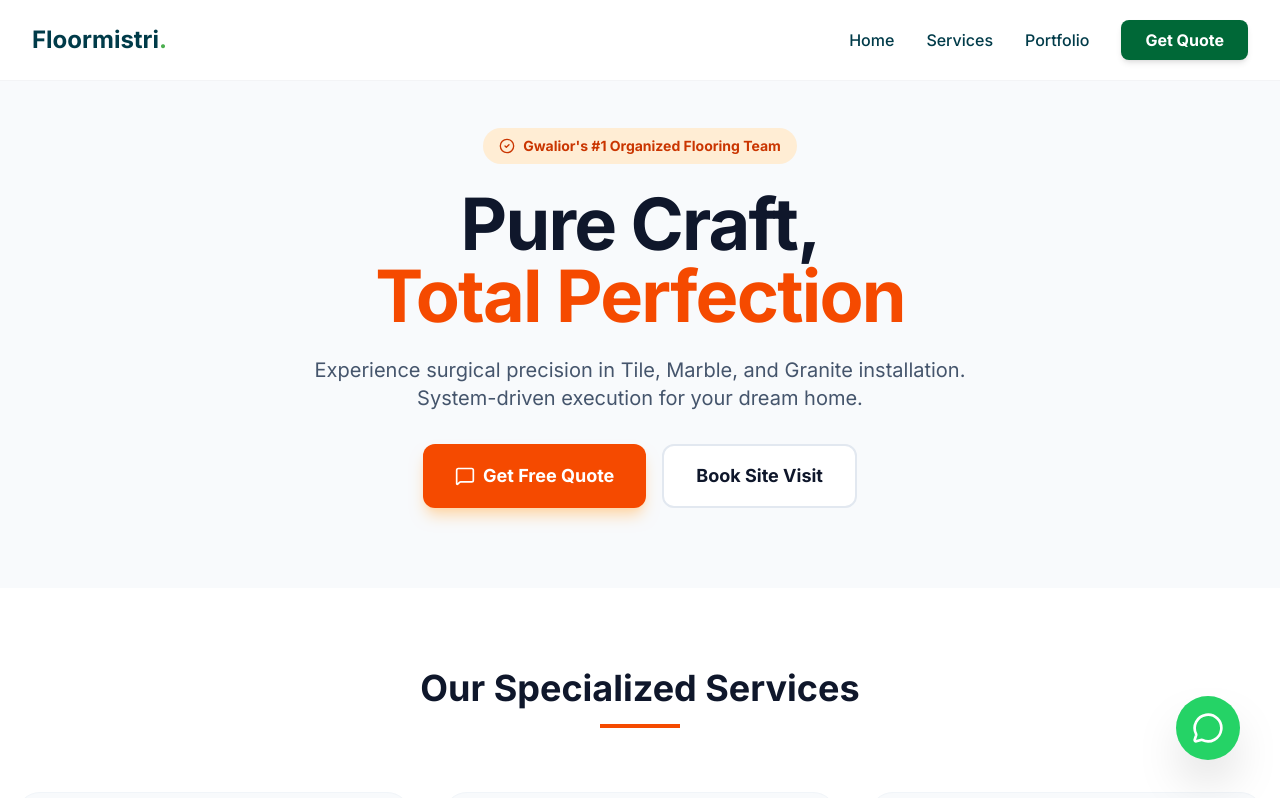
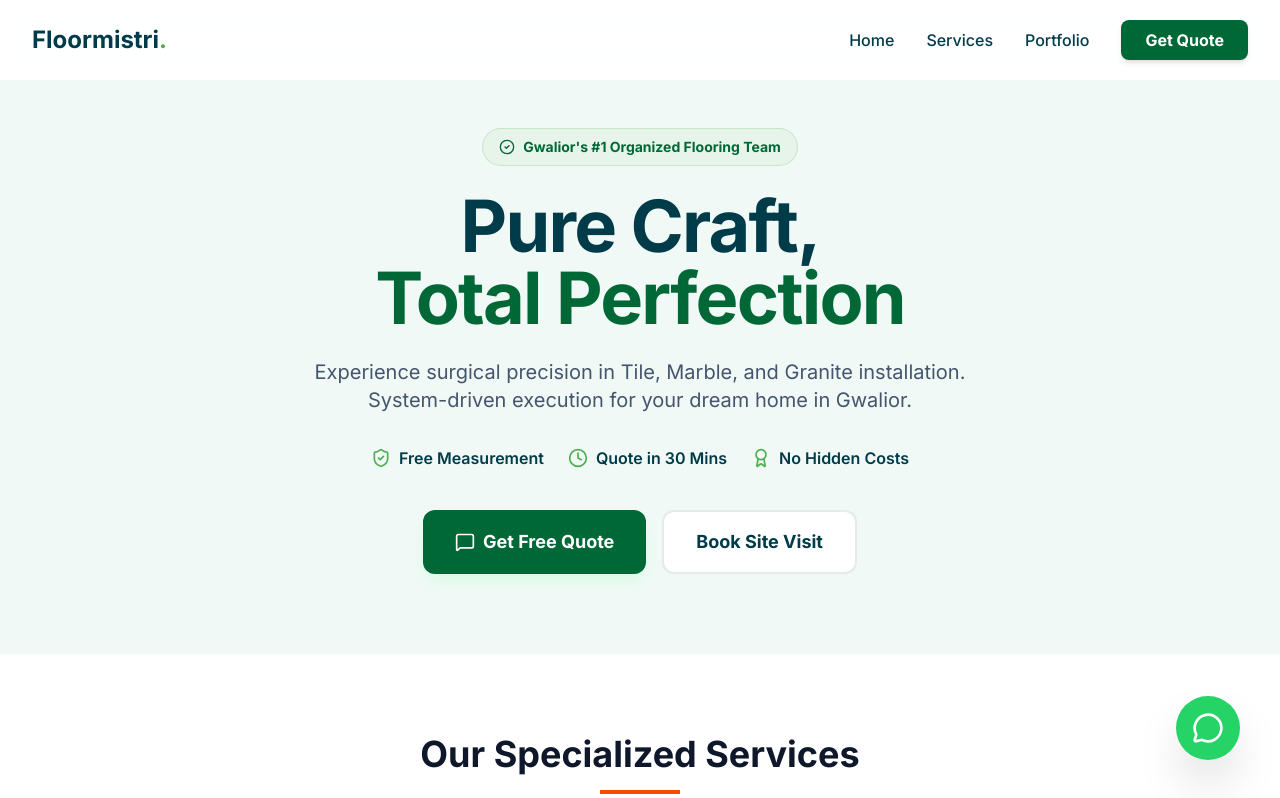
Before and after one commit to floormistri-code/floormistri-web, a Next.js app: page / in a window 1280 px wide. Shown: the top 798 px of the page. Built offline with nearby package versions, Linux system fonts and the light colour scheme; no server answers.

Commit message:
Branding: Full Homepage refresh with Teal/Green and Trust Badges

```diff
--- a/app/page.tsx
+++ b/app/page.tsx
@@ -6,47 +6,62 @@ import Services from '@/components/Services';
 import Portfolio from '@/components/Portfolio';
 import QuoteCalculator from '@/components/QuoteCalculator';
 import Testimonials from '@/components/Testimonials';
-import WhyUs from '@/components/WhyUs'; // The new System Process section
+import WhyUs from '@/components/WhyUs';
 import VisitModal from '@/components/VisitModal';
-import { Phone, MapPin, CheckCircle2, MessageSquare } from 'lucide-react';
+import { Phone, MapPin, CheckCircle2, MessageSquare, ShieldCheck, Clock, Award } from 'lucide-react';
 
 export default function Home() {
   const [isModalOpen, setIsModalOpen] = useState(false);
 
-  // BUSINESS DETAILS
   const myPhone = "917067699504";
   const myAddress = "Deen Dayal Nagar, Gwalior, MP";
 
   return (
     <main className="min-h-screen bg-white">
-      {/* 1. NAVBAR */}
       <Navbar onOpenModal={() => setIsModalOpen(true)} />
 
-      {/* 2. HERO SECTION */}
-      <section className="pt-32 pb-20 bg-slate-50">
+      {/* HERO SECTION - Updated with Brand Colors & Trust Badges */}
+      <section className="pt-32 pb-20 bg-[#f0f9f6]">
         <div className="max-w-7xl mx-auto px-4 text-center">
-          <div className="inline-flex items-center gap-2 bg-orange-100 text-orange-700 px-4 py-2 rounded-full text-sm font-bold mb-6">
+          <div className="inline-flex items-center gap-2 bg-[#e6f4ea] text-[#006837] px-4 py-2 rounded-full text-sm font-bold mb-6 border border-[#4CAF50]/20">
             <CheckCircle2 size={16} />
             Gwalior's #1 Organized Flooring Team
           </div>
-          <h1 className="text-5xl md:text-7xl font-bold text-slate-900 mb-6 tracking-tight">
+          <h1 className="text-5xl md:text-7xl font-bold text-[#003B49] mb-6 tracking-tight">
             Pure Craft,<br />
-            <span className="text-orange-600">Total Perfection</span>
+            <span className="text-[#006837]">Total Perfection</span>
           </h1>
           <p className="text-xl text-slate-600 mb-8 max-w-2xl mx-auto">
-            Experience surgical precision in Tile, Marble, and Granite installation. System-driven execution for your dream home.
+            Experience surgical precision in Tile, Marble, and Granite installation. System-driven execution for your dream home in Gwalior.
           </p>
+
+          {/* New Trust Badges */}
+          <div className="flex flex-wrap justify-center gap-6 mb-10">
+            <div className="flex items-center gap-2 text-[#003B49] font-semibold">
+              <ShieldCheck className="text-[#4CAF50]" size={20} />
+              <span>Free Measurement</span>
+            </div>
+            <div className="flex items-center gap-2 text-[#003B49] font-semibold">
+              <Clock className="text-[#4CAF50]" size={20} />
+              <span>Quote in 30 Mins</span>
+            </div>
+            <div className="flex items-center gap-2 text-[#003B49] font-semibold">
+              <Award className="text-[#4CAF50]" size={20} />
+              <span>No Hidden Costs</span>
+            </div>
+          </div>
+
           <div className="flex flex-col sm:flex-row gap-4 justify-center">
             <a
               href={`https://wa.me/${myPhone}?text=Hi%20Floormistri,%20I%20need%20a%20quote%20for%20my%20flooring%20project.`}
-              className="bg-orange-600 text-white px-8 py-4 rounded-xl font-bold text-lg hover:bg-orange-700 transition shadow-lg shadow-orange-200 flex items-center justify-center gap-2"
+              className="bg-[#006837] text-white px-8 py-4 rounded-xl font-bold text-lg hover:bg-[#003B49] transition shadow-lg shadow-green-100 flex items-center justify-center gap-2"
             >
               <MessageSquare size={20} />
               Get Free Quote
             </a>
             <button
               onClick={() => setIsModalOpen(true)}
-              className="bg-white text-slate-900 border-2 border-slate-200 px-8 py-4 rounded-xl font-bold text-lg hover:bg-slate-50 transition"
+              className="bg-white text-[#003B49] border-2 border-[#003B49]/10 px-8 py-4 rounded-xl font-bold text-lg hover:bg-slate-50 transition"
             >
               Book Site Visit
             </button>
@@ -54,22 +69,13 @@ export default function Home() {
         </div>
       </section>
 
-      {/* 3. SERVICES SECTION */}
       <Services />
-
-      {/* 4. THE SYSTEM PROCESS (WhyUs) */}
       <WhyUs />
-
-      {/* 5. PORTFOLIO SECTION */}
       <Portfolio />
-
-      {/* 6. TESTIMONIALS SECTION */}
       <Testimonials />
-
-      {/* 7. QUOTE CALCULATOR */}
       <QuoteCalculator />
 
-      {/* 8. GOOGLE MAPS SECTION */}
+      {/* MAP SECTION */}
       <section className="w-full h-[450px] bg-gray-100 border-t border-b border-gray-200">
         <iframe
           src="https://www.google.com/maps/embed?pb=!1m18!1m12!1m3!1d14316.51735114781!2d78.19914044558034!3d26.224953941427144!2m3!1f0!2f0!3f0!3m2!1i1024!2i768!4f13.1!3m3!1m2!1s0x3976c138d601b073%3A0x6d5c64366e4a2e58!2sDeen%20Dayal%20Nagar%2C%20Gwalior%2C%20Madhya%20Pradesh!5e0!3m2!1sen!2sin!4v1707998000000!5m2!1sen!2sin"
@@ -82,45 +88,45 @@ export default function Home() {
         ></iframe>
       </section>
 
-      {/* 9. CONTACT SECTION */}
+      {/* CONTACT SECTION - Updated Branding */}
       <section className="py-20 bg-white" id="contact">
         <div className="max-w-7xl mx-auto px-4">
           <div className="grid md:grid-cols-2 gap-12 items-center">
             <div>
-              <h2 className="text-3xl font-bold text-slate-900 mb-6">Let's Discuss Your Project</h2>
+              <h2 className="text-3xl font-bold text-[#003B49] mb-6">Let's Discuss Your Project</h2>
               <p className="text-lg text-slate-600 mb-8 leading-relaxed">
                 Visit our office in Deen Dayal Nagar or call us to schedule a free measurement. Experience the Floormistri difference.
               </p>
 
               <div className="space-y-6">
                 <div className="flex items-center gap-4 group">
-                  <div className="bg-orange-100 p-3 rounded-full text-orange-600 group-hover:bg-orange-600 group-hover:text-white transition">
+                  <div className="bg-[#e6f4ea] p-3 rounded-full text-[#006837] group-hover:bg-[#006837] group-hover:text-white transition">
                     <Phone size={24} />
                   </div>
                   <div>
                     <p className="text-sm text-slate-500 uppercase font-bold tracking-wider">Direct Call</p>
-                    <p className="text-xl font-bold text-slate-900">+{myPhone}</p>
+                    <p className="text-xl font-bold text-[#003B49]">+{myPhone}</p>
                   </div>
                 </div>
 
                 <div className="flex items-center gap-4 group">
-                  <div className="bg-orange-100 p-3 rounded-full text-orange-600 group-hover:bg-orange-600 group-hover:text-white transition">
+                  <div className="bg-[#e6f4ea] p-3 rounded-full text-[#006837] group-hover:bg-[#006837] group-hover:text-white transition">
                     <MapPin size={24} />
                   </div>
                   <div>
                     <p className="text-sm text-slate-500 uppercase font-bold tracking-wider">Office Location</p>
-                    <p className="text-xl font-bold text-slate-900">{myAddress}</p>
+                    <p className="text-xl font-bold text-[#003B49]">{myAddress}</p>
                   </div>
                 </div>
               </div>
             </div>
 
-            <div className="bg-slate-900 rounded-3xl p-10 text-white shadow-2xl">
-              <h3 className="text-2xl font-bold mb-4">Start Your Transformation</h3>
-              <p className="text-slate-400 mb-8 leading-relaxed">Most quotes are delivered within 30 minutes of measurement on WhatsApp.</p>
+            <div className="bg-[#003B49] rounded-3xl p-10 text-white shadow-2xl">
+              <h3 className="text-2xl font-bold mb-4 text-[#4CAF50]">Start Your Transformation</h3>
+              <p className="text-slate-300 mb-8 leading-relaxed">Most quotes are delivered within 30 minutes of measurement on WhatsApp.</p>
               <a
                 href={`https://wa.me/${myPhone}`}
-                className="inline-block w-full bg-orange-600 text-white py-4 rounded-xl font-bold text-lg hover:bg-orange-700 transition text-center shadow-lg shadow-orange-900/20"
+                className="inline-block w-full bg-[#006837] text-white py-4 rounded-xl font-bold text-lg hover:bg-[#4CAF50] transition text-center shadow-lg"
               >
                 Chat with an Expert
               </a>
@@ -129,18 +135,17 @@ export default function Home() {
         </div>
       </section>
 
-      {/* 10. FOOTER */}
-      <footer className="bg-slate-950 text-white py-12">
+      {/* FOOTER - Updated Branding */}
+      <footer className="bg-[#001a21] text-white py-12">
         <div className="max-w-7xl mx-auto px-4 text-center">
-          <div className="text-2xl font-bold mb-4">Floormistri<span className="text-orange-600">.</span></div>
-          <p className="text-slate-500 mb-8 italic">"Surgical Precision in Every Square Foot."</p>
-          <div className="pt-8 border-t border-slate-900 text-slate-600 text-sm">
+          <div className="text-2xl font-bold mb-4">Floormistri<span className="text-[#4CAF50]">.</span></div>
+          <p className="text-slate-400 mb-8 italic">"Surgical Precision in Every Square Foot."</p>
+          <div className="pt-8 border-t border-slate-800 text-slate-500 text-sm">
             © {new Date().getFullYear()} Floormistri Gwalior. All rights reserved.
           </div>
         </div>
       </footer>
 
-      {/* MODAL */}
       <VisitModal isOpen={isModalOpen} onClose={() => setIsModalOpen(false)} />
     </main>
   );
```
